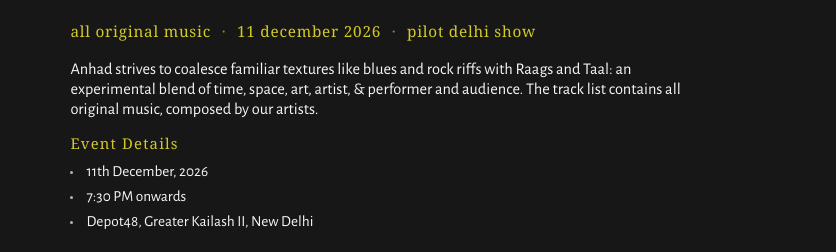
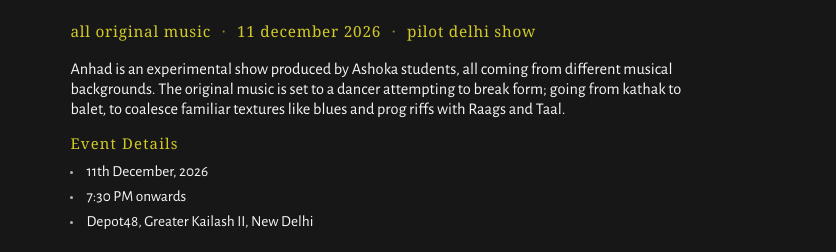
Before and after one commit to anhad-delhi/home, a plain HTML site: page tickets.html in a window 1280 px wide. Shown: the part 171-423 px from the top of the page, 0-836 px from the left. Drawn offline with nearby package versions, Linux system fonts and the light colour scheme; a web font is replaced by a local one.

Commit message:
Update tickets.html

```diff
--- a/tickets.html
+++ b/tickets.html
@@ -36,7 +36,7 @@
           <span>pilot delhi show</span>
         </p>
 
-        <p class="tickets__blurb">Anhad strives to coalesce familiar textures like blues and rock riffs with Raags and Taal: an experimental blend of time, space, art, artist, &amp; performer and audience. The track list contains all original music, composed by our artists.</p>
+        <p class="tickets__blurb">Anhad is an experimental show produced by Ashoka students, all coming from different musical backgrounds. The original music is set to a dancer attempting to break form; going from kathak to balet, to coalesce familiar textures like blues and prog riffs with Raags and Taal.</p>
 
         <section class="details">
           <h2 class="details__title">Event Details</h2>
```
